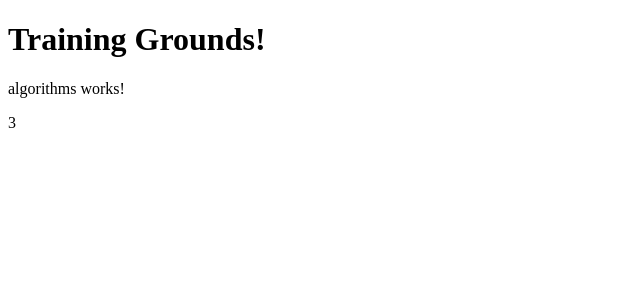
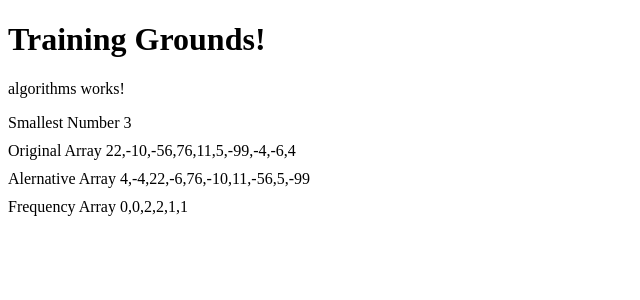
Before and after one commit to firzen92/daily-ng, an Angular app in the folder ng-ground/: page /algorithms in a window 1280 px wide. Shown: the top 300 px of the page, without its empty margins (0-640 px from the left). Built offline with nearby package versions, Linux system fonts and the light colour scheme.

Commit message:
algo update
algo update

```diff
--- a/ng-ground/src/app/components/algorithms/algorithms.component.html
+++ b/ng-ground/src/app/components/algorithms/algorithms.component.html
@@ -1,5 +1,24 @@
 <p>algorithms works!</p>
 
 <div>
-  {{answer}}
+  Smallest Number
+  {{smallestNumber}}
 </div>
+
+<div>
+  <div>
+    Original Array
+    {{originalArray}}
+  </div>
+  <div>
+    Alernative Array
+    {{altArr}}
+  </div>
+
+  <div>
+    Frequency Array
+    {{frequency}}
+  </div>
+
+
+</div>
--- a/ng-ground/src/app/components/algorithms/algorithms.component.scss
+++ b/ng-ground/src/app/components/algorithms/algorithms.component.scss
@@ -0,0 +1,3 @@
+div {
+  margin: 10px 0;
+}
--- a/ng-ground/src/app/components/algorithms/algorithms.component.ts
+++ b/ng-ground/src/app/components/algorithms/algorithms.component.ts
@@ -1,43 +1,77 @@
-import { Component, OnInit } from '@angular/core';
+import { ThrowStmt } from "@angular/compiler";
+import { Component, OnInit } from "@angular/core";
 
 @Component({
-  selector: 'app-algorithms',
-  templateUrl: './algorithms.component.html',
-  styleUrls: ['./algorithms.component.scss']
+  selector: "app-algorithms",
+  templateUrl: "./algorithms.component.html",
+  styleUrls: ["./algorithms.component.scss"],
 })
 export class AlgorithmsComponent implements OnInit {
+  smallestNumber: number;
+  altArr: number[];
+  originalArray = [-4, -6, 4, 22, -10, -56, 76, 11, 5, -99];
+  frequency: number[];
 
-  answer: number;
-
-  constructor() { }
+  constructor() {}
 
   ngOnInit(): void {
-    this.answer = this.getAns([1,2,-3,4,4,5,5,5,5]);
+    this.smallestNumber = this.getSmallest([1, 2, -3, 4, 4, 5, 5, 5, 5]);
+    this.altArr = this.altArray(this.originalArray);
+    this.frequency = this.getFreq([2, 3, 2, 3, 4, 5]);
+    this.rotateArray(this.originalArray, 3);
+  }
+
+  rotateArray(arr, d) {
+    arr.push(...arr.splice(0, d));
+  }
+
+  getFreq(A) {
+    let temp = new Array(A.length).fill(0);
+
+    A.forEach((val, ind, arr) => {
+      temp[val]++;
+    });
+
+    return temp;
   }
 
   // Find the smallest positive number missing from an unsorted Array
-  getAns(A) {
-
+  getSmallest(A) {
     let tempArr = new Array(A.length);
 
     let n = A.length;
 
-    for(let i=0; i<A.length; i++) {
-      if(A[i] > 0 && A[i] < n) {
+    for (let i = 0; i < A.length; i++) {
+      if (A[i] > 0 && A[i] < n) {
         tempArr[A[i]] = true;
       }
     }
 
-    for(let i=0; i<tempArr.length; i++) {
-      if(!tempArr[i+1]) {
-        return i+1;
+    for (let i = 0; i < tempArr.length; i++) {
+      if (!tempArr[i + 1]) {
+        return i + 1;
       }
     }
 
-    return n+1;
-
-
-
+    return n + 1;
   }
 
+  //Alternate positive and negative numbers]
+
+  altArray(A) {
+    let pos = [];
+    let neg = [];
+
+    A.forEach((val, ind, arr) => {
+      let temp = val > -1 ? pos.push(val) : neg.push(val);
+    });
+
+    return A.map((val, ind, arr) => {
+      if (ind % 2 == 0) {
+        return pos.length ? pos.shift() : neg.shift();
+      } else {
+        return neg.length ? neg.shift() : pos.shift();
+      }
+    });
+  }
 }
```
